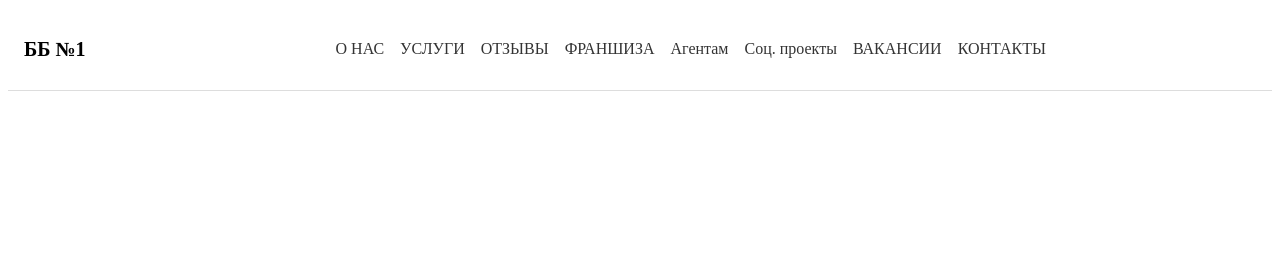
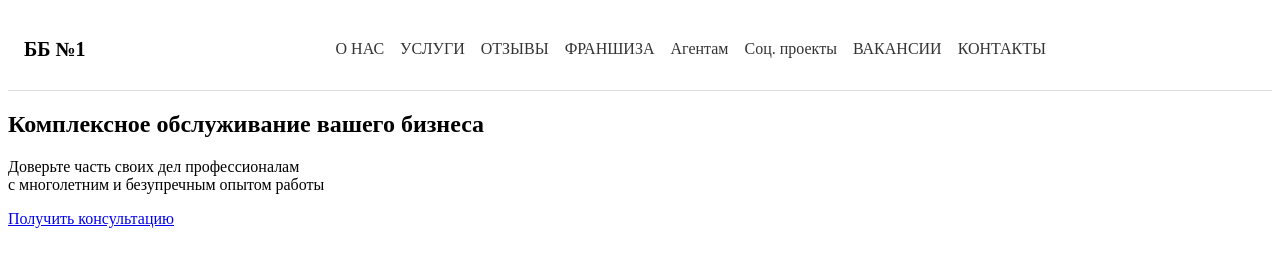
Before and after one commit to YudinArtem90/test-side, a plain HTML site: page index.html in a window 1280 px wide. Drawn offline with Linux system fonts and the light colour scheme.

Commit message:
Update index.html

```diff
--- a/index.html
+++ b/index.html
@@ -27,5 +27,18 @@
   </div>
 </header>
 
+  <section class="hero">
+  <div class="hero__overlay">
+    <div class="container hero__content">
+      <h1>Комплексное обслуживание вашего бизнеса</h1>
+      <p>
+        Доверьте часть своих дел профессионалам<br />
+        с многолетним и безупречным опытом работы
+      </p>
+      <a href="#consult" class="btn">Получить консультацию</a>
+    </div>
+  </div>
+</section>
+
 </body>
 </html>
```
